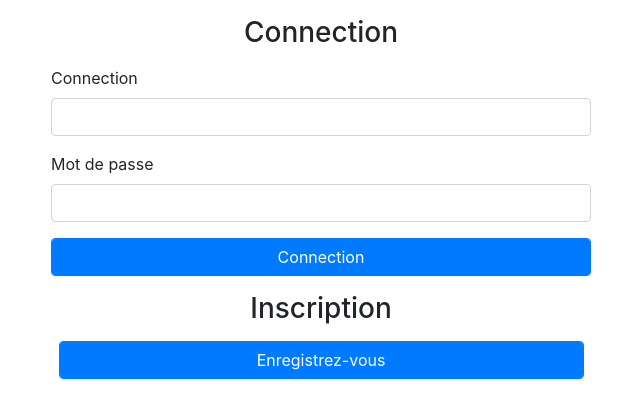
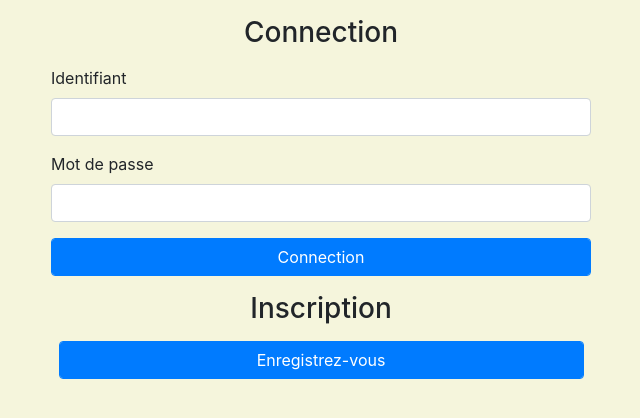
Before and after one commit to Derrevale/Projet_Web, a PHP site: page /login.php in a window 1280 px wide. Shown: the part 56-474 px from the top of the page, without its empty margins (319-959 px from the left). Run offline with PHP 8.4, Linux system fonts and the light colour scheme; some libraries are stand-ins or nearby versions.

Commit message:
Update login.php

```diff
--- a/Projet2/login.php
+++ b/Projet2/login.php
@@ -11,7 +11,7 @@ require 'src/tools.php';
     <title>Login</title>
 
     <link rel="stylesheet" href="css/bootstrap.min.css">
-    <link rel="stylesheet" href="css/enreg.css">
+    <link rel="stylesheet" href="css/cssglobal.css">
 </head>
 <body>
 <main class="container">
@@ -20,7 +20,7 @@ require 'src/tools.php';
             <h3 align="center" class="my-3">Connection</h3>
             <form action="src/login.php" method="post">
                 <div class="form-group">
-                    <label for="login">Connection</label>
+                    <label for="login">Identifiant</label>
                     <input type="text" id="login" name="login" required class="form-control">
                 </div>
                 <div class="form-group">
```
